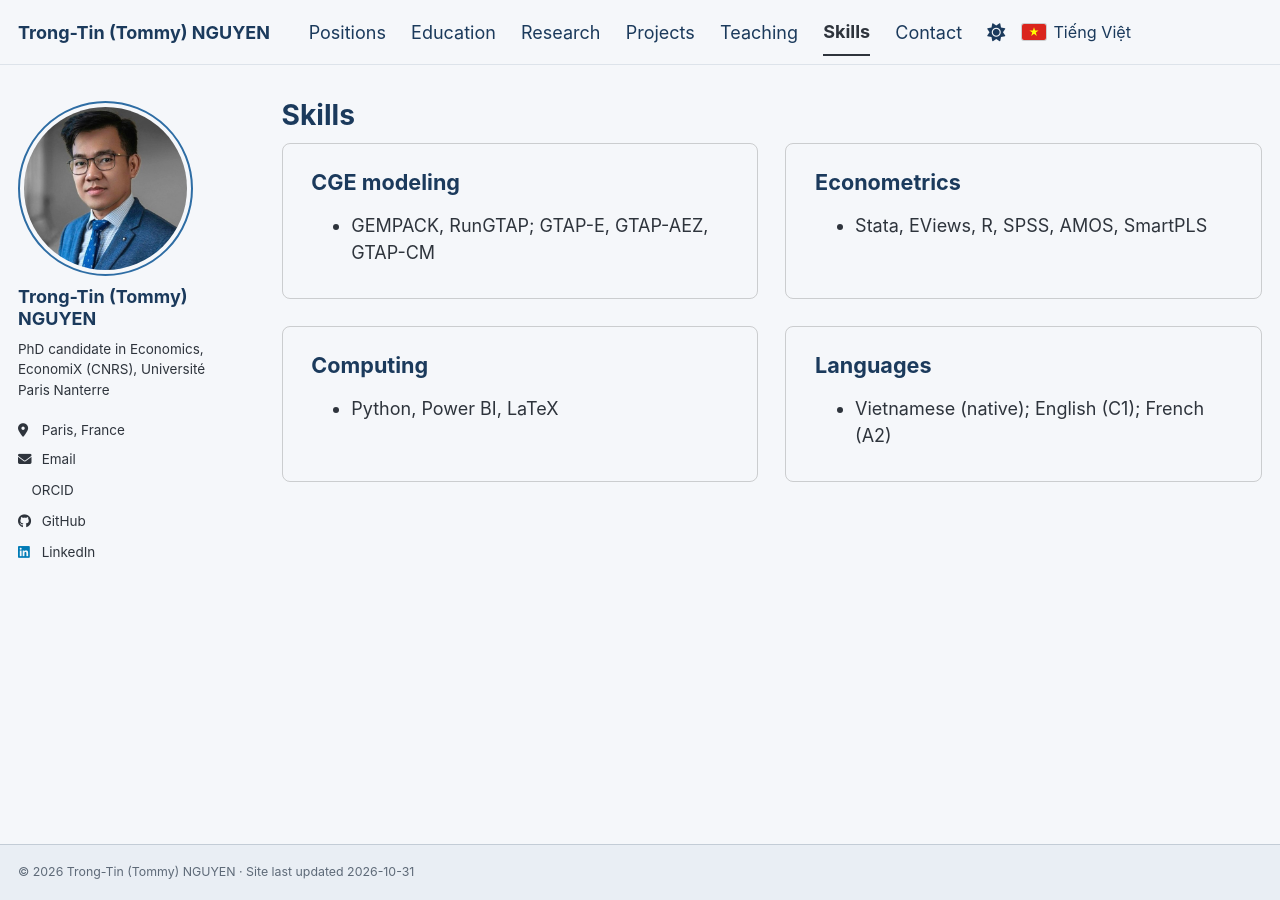
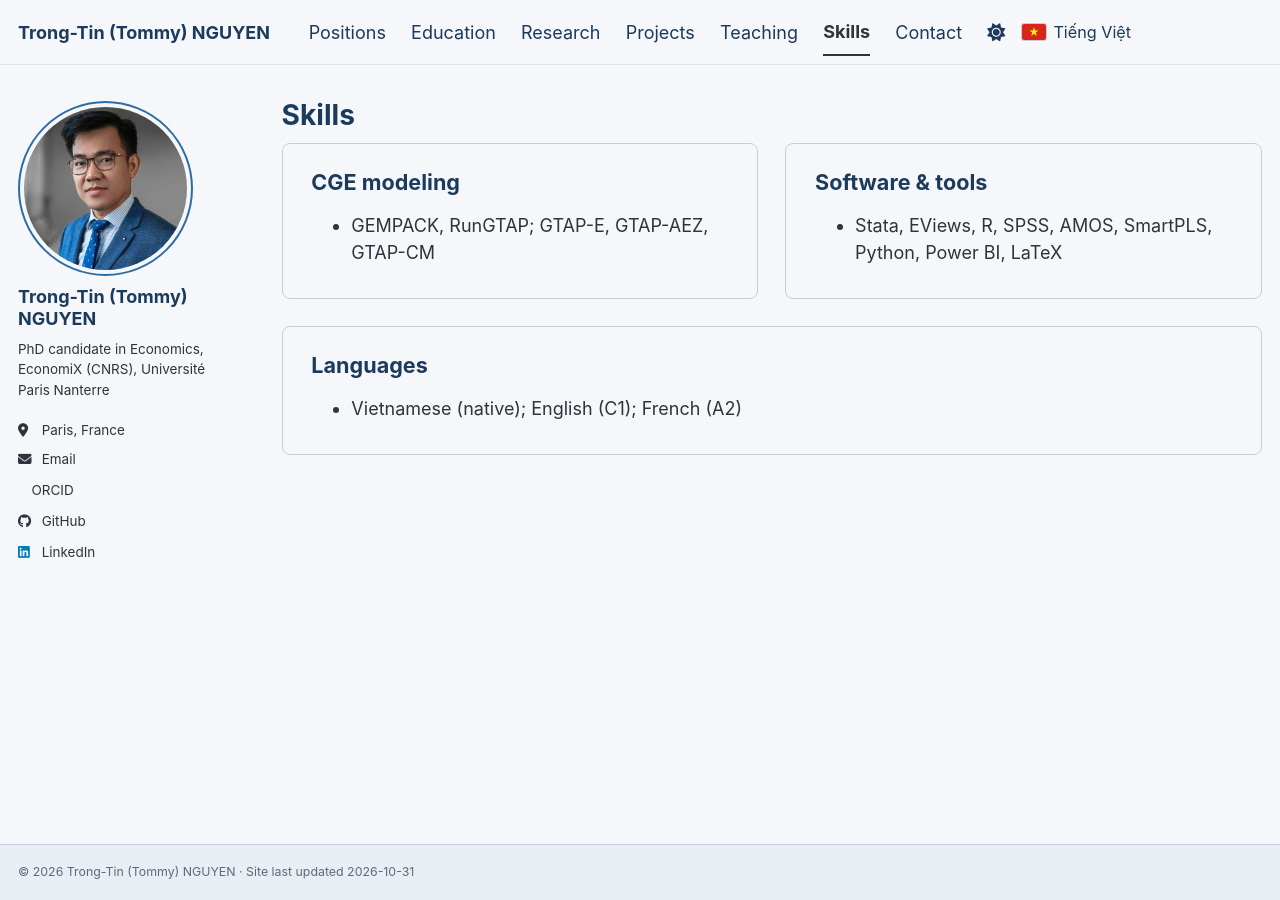
Before and after one commit to trongtin142/trongtin142.github.io, a Jekyll site: the page built from _pages/skills.md, in a window 1280 px wide. Built offline with Jekyll 4.4.1, drawn with Linux system fonts in a browser that asks for light colours; a script bundle is joined from its source files by our own code; a style sheet for code colours, icons or effects is not loaded.

Commit message:
Merge Econometrics and Computing into Software & tools

```diff
--- a/_pages/skills.md
+++ b/_pages/skills.md
@@ -17,20 +17,13 @@ author_profile: true
 </div>
 
 <div class="skill-card">
-<h2>Econometrics</h2>
+<h2>Software &amp; tools</h2>
 <ul>
-<li>Stata, EViews, R, SPSS, AMOS, SmartPLS</li>
+<li>Stata, EViews, R, SPSS, AMOS, SmartPLS, Python, Power BI, LaTeX</li>
 </ul>
 </div>
 
-<div class="skill-card">
-<h2>Computing</h2>
-<ul>
-<li>Python, Power BI, LaTeX</li>
-</ul>
-</div>
-
-<div class="skill-card">
+<div class="skill-card skill-card--wide">
 <h2>Languages</h2>
 <ul>
 <li>Vietnamese (native); English (C1); French (A2)</li>
```
